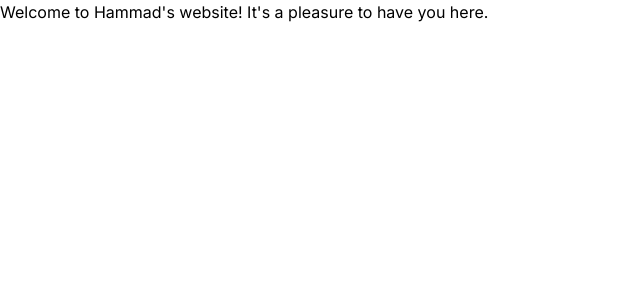
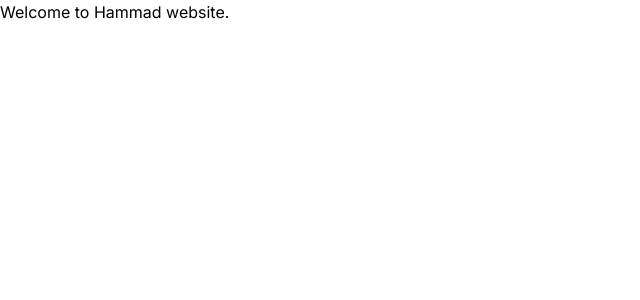
Before and after one commit to Hammadkhan34/Next-JS, a Next.js app: page / in a window 1280 px wide. Shown: the top 300 px of the page, without its empty margins (0-640 px from the left). Built offline with nearby package versions, Linux system fonts and the light colour scheme.

Commit message:
Update page.tsx

```diff
--- a/src/app/page.tsx
+++ b/src/app/page.tsx
@@ -3,7 +3,7 @@ import Image from 'next/image'
 export default function Home() {
   return (
     <div>
-      <h1>Welcome to Hammad's website! It's a pleasure to have you here.</h1>
+      <h1>Welcome to Hammad website.</h1>
     </div>
   )
 }
```
